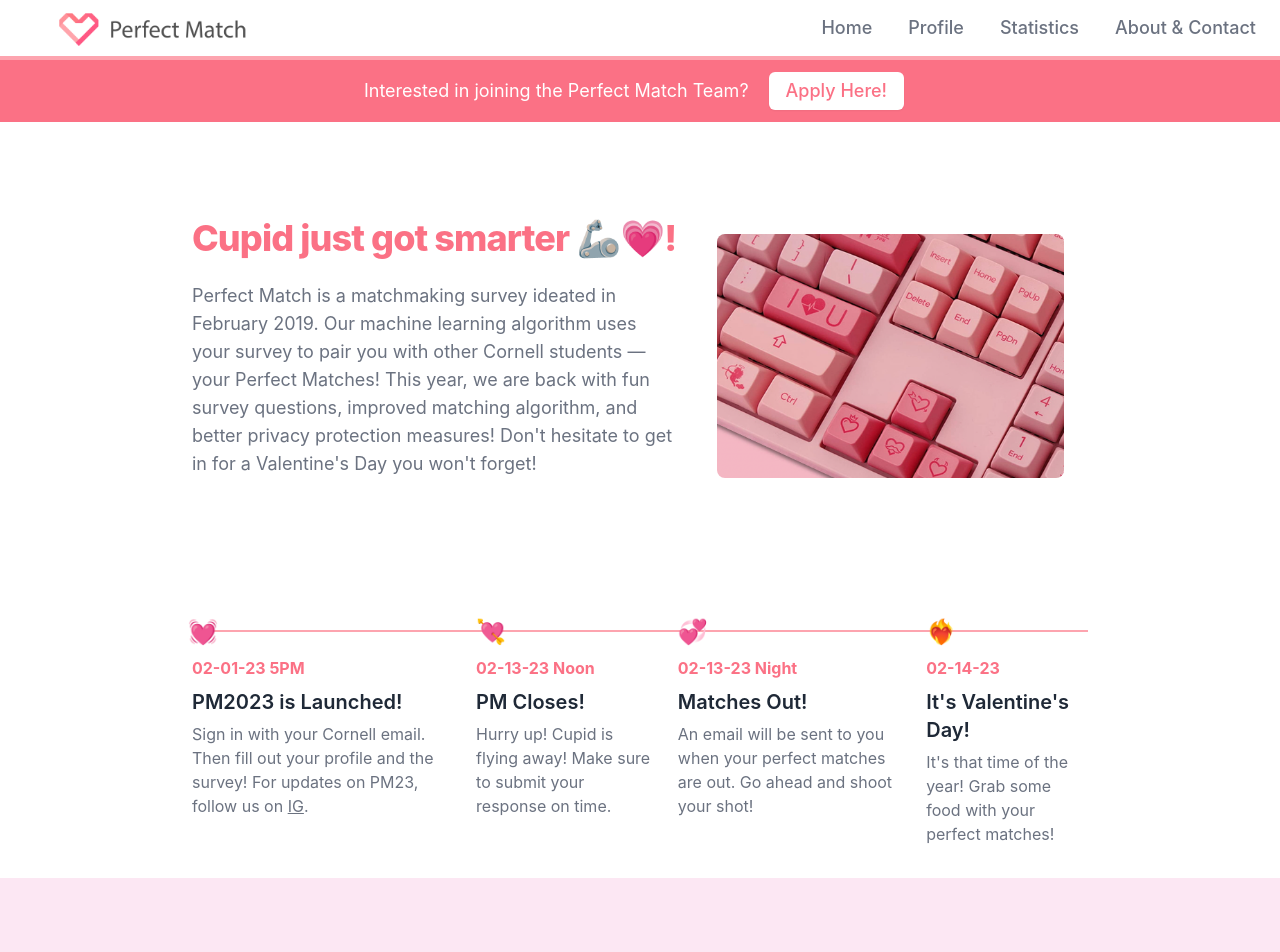
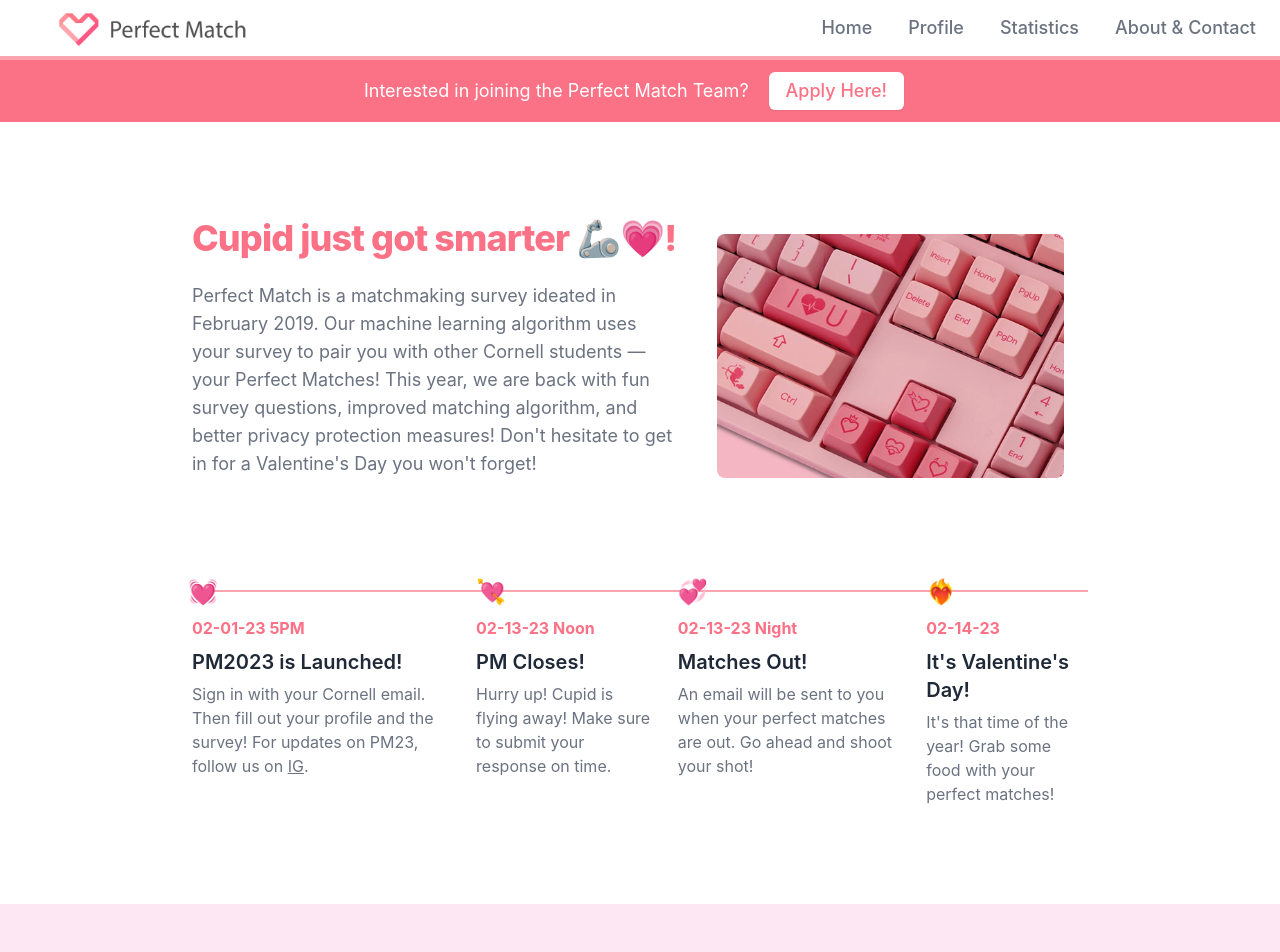
Before and after one commit to Perfect-Match-Org/perfect-match-web, a Next.js app: page /about in a window 1280 px wide. Shown: the top 952 px of the page. Built offline with nearby package versions, Linux system fonts and the light colour scheme.

Commit message:
Update about.tsx

```diff
--- a/pages/about.tsx
+++ b/pages/about.tsx
@@ -69,11 +69,12 @@ const About: any = (props: any) => {
           </section>
         </div>
 
-        <section className="bg-white pt-10 pb-10 md:pb-0">
+        <section className="bg-white pb-4">
           <div
             style={{
               marginLeft: "15%",
               marginRight: "15%",
+              marginBottom: "50px"
             }}
           >
             <ol className="hidden sm:block sm:border-xl-0 sm:border-t-2 border-rose-300 sm:flex sm:gap-6">
```
